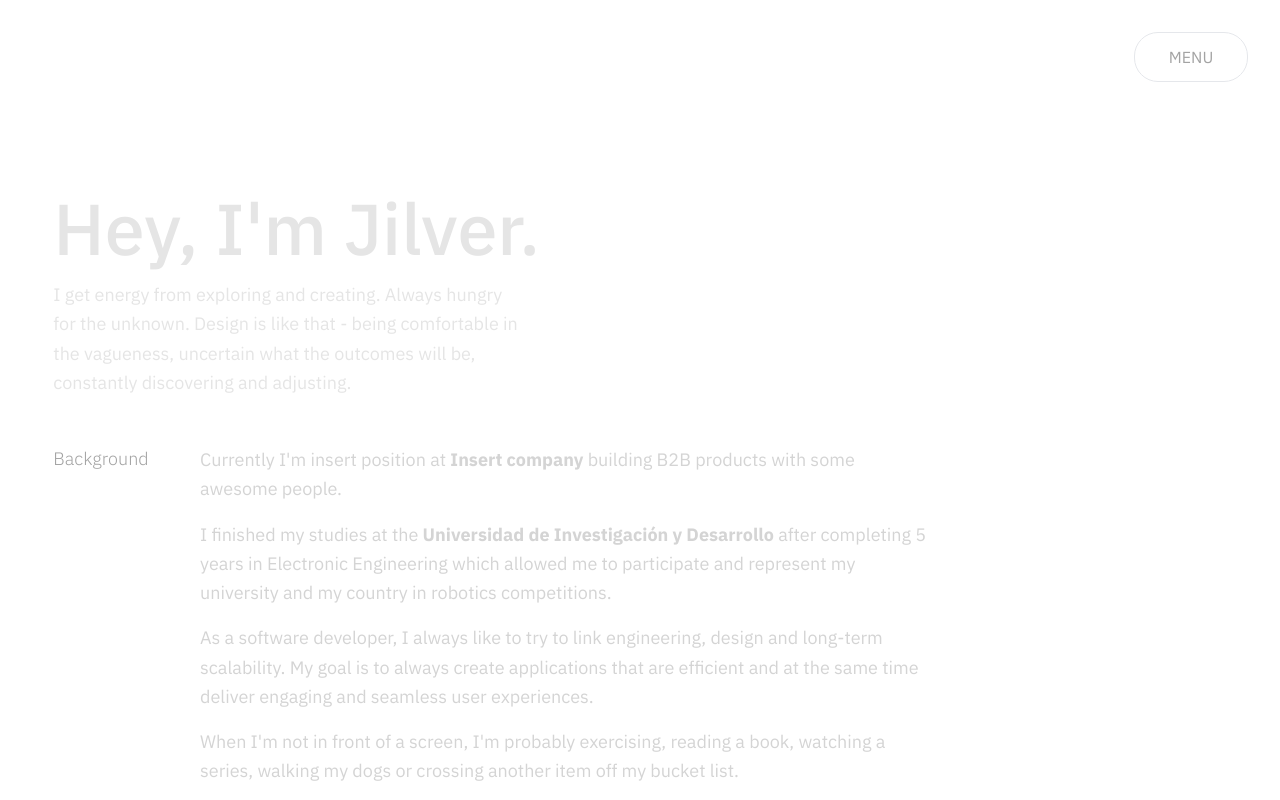
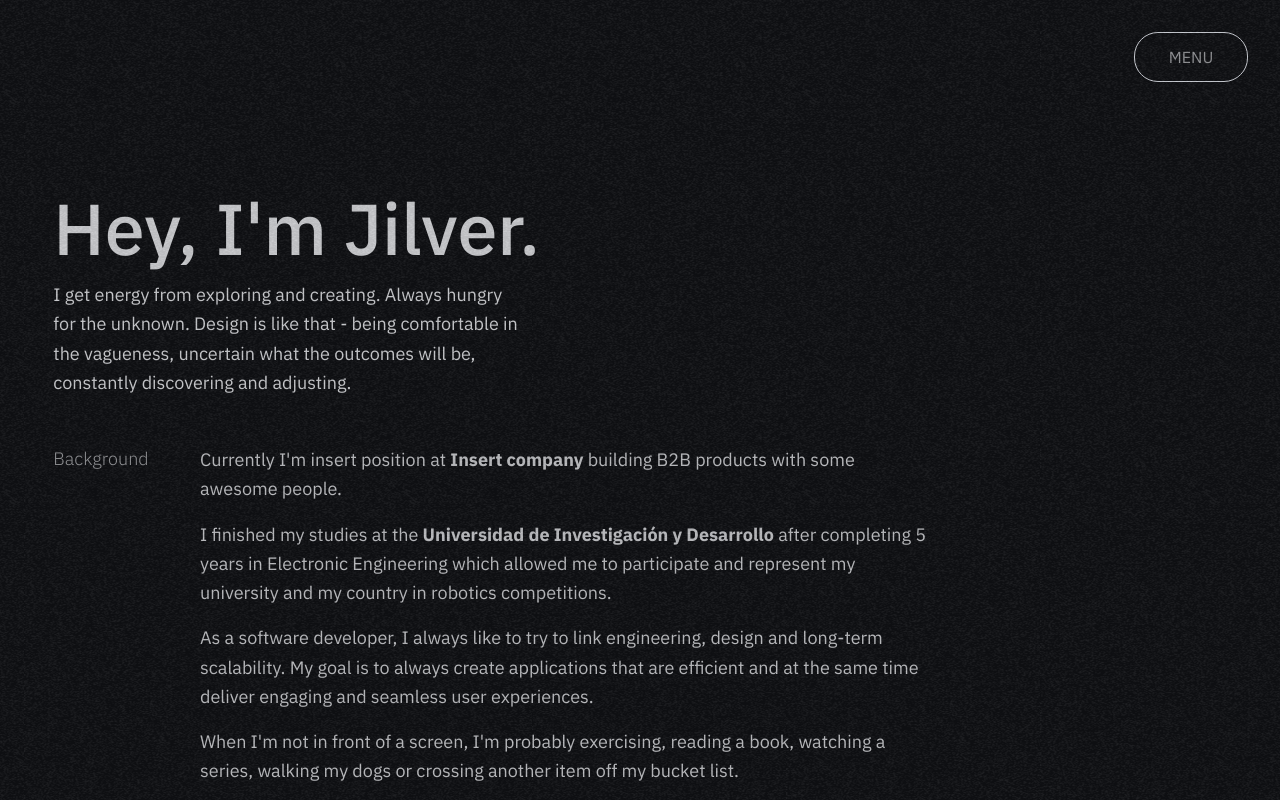
Before and after one commit to jilverprivera/portfolio, a Next.js app: page /about in a window 1280 px wide. Shown: the top 800 px of the page. Built offline with nearby package versions, Linux system fonts and the light colour scheme; what tailwindcss-text-stroke would draw is missing.

Commit message:
feat: add noise background

```diff
--- a/components/layout/noise-background.tsx
+++ b/components/layout/noise-background.tsx
@@ -2,7 +2,6 @@ import { useRouter } from 'next/router'
 
 export const NoiseBackground = () => {
   const { pathname } = useRouter()
-  console.log(pathname)
   return (
     <div
       className="noise"
--- a/globals.css
+++ b/globals.css
@@ -11,21 +11,27 @@
   *::-webkit-scrollbar {
     display: none;
   }
-  /* body {
+  body {
     background: #0a0a0a;
-  } */
+  }
 }
 
 @layer base {
   :root {
-    --color-primary: #dcff50;
-    --color-secondary: #6656fb;
-    /* --color-primary: #c9f24d; */
-    /* --color-secondary: #7b61ff; */
+    --color-primary: rgb(220, 255, 80);
+    --color-secondary: rgb(102, 86, 251);
   }
 
-  .custom-body {
-    transform-style: preserve-3d;
+  .noise {
+    animation: noise-animation 0.25s infinite;
+    background-image: url('/static/img/noise.png');
+    background-repeat: repeat;
+    inset: -50%;
+    height: 200vh;
+    width: 200%;
+    pointer-events: none;
+    position: fixed;
+    z-index: 999999;
   }
 
   .mask {
@@ -35,99 +41,6 @@
     background: var(--color-primary);
     position: absolute;
   }
-
-  /* .body {
-    display: flex;
-    flex-direction: column;
-    position: absolute;
-    transform-style: preserve-3d;
-    margin-top: 25px;
-    margin-left: 25px;
-  } */
-  /* .textContainer {
-    transition: transform 0.4s;
-    transform-style: preserve-3d;
-  } */
-
-  /* .textContainer p {
-    transition: all 0.4s;
-    line-height: 4vw;
-  }
-
-  .secondary3d {
-    transform: rotateX(-90deg) translateY(2vw);
-    transform-origin: bottom center;
-  }
-
-  .textContainer:hover {
-    transform: rotateX(90deg);
-  }
-
-  .textContainer:hover .secondary3d {
-    opacity: 1;
-  }
-
-  .textContainer:hover .primary3d {
-    transform: translateY(-100%);
-    opacity: 0;
-  } */
-
-  /* .double-body {
-    display: flex;
-    gap: 2rem; */
-  /* margin-top: 10vh; */
-  /* height: 45vw; */
-
-  /* .imageContainer {
-    &:nth-of-type(1) {
-      width: 66.66%;
-    }
-    &:nth-of-type(2) {
-      width: 33.33%;
-    }
-  } */
-
-  /* &:nth-child(even) {
-    .imageContainer {
-      &:nth-of-type(1) {
-        width: 33.33%;
-      }
-      &:nth-of-type(2) {
-        width: 66.66%;
-      }
-    }
-  } */
-
-  /* .modalContainer {
-    height: 350px;
-    width: 400px;
-    position: absolute;
-    background-color: white;
-    overflow: hidden;
-    pointer-events: none;
-    display: flex;
-    align-items: center;
-    justify-content: center;
-  } */
-
-  /* .modalSlider {
-    height: 100%;
-    width: 100%;
-    position: absolute;
-    transition: top 0.5s cubic-bezier(0.76, 0, 0.24, 1);
-  } */
-
-  /* .modal {
-    height: 100%;
-    width: 100%;
-    display: flex;
-    align-items: center;
-    justify-content: center;
-  } */
-
-  /* .modal img {
-    height: auto;
-  } */
 
   .cursor,
   .cursorLabel {
@@ -146,12 +59,44 @@
     pointer-events: none;
   }
 
-  .cursorLabel {
-    background-color: transparent;
-  }
-
   .linkContainer {
     perspective: 192px;
     perspective-origin: bottom;
   }
 }
+
+@keyframes noise-animation {
+  0% {
+    transform: translate3d(0, 0, 0);
+  }
+  10% {
+    transform: translate3d(-5%, -5%, 0);
+  }
+  20% {
+    transform: translate3d(-10%, 5%, 0);
+  }
+  30% {
+    transform: translate3d(5%, -10%, 0);
+  }
+  40% {
+    transform: translate3d(-5%, 15%, 0);
+  }
+  50% {
+    transform: translate3d(-10%, 5%, 0);
+  }
+  60% {
+    transform: translate3d(15%, 0);
+  }
+  70% {
+    transform: translate3d(15%, 15%, 0);
+  }
+  80% {
+    transform: translate3d(10%, 5%, 0);
+  }
+  90% {
+    transform: translate3d(5%, 10%, 0);
+  }
+  100% {
+    transform: translate3d(0, 0, 0);
+  }
+}
```
Also changed, not shown: public/static/img/noise.png (added).
